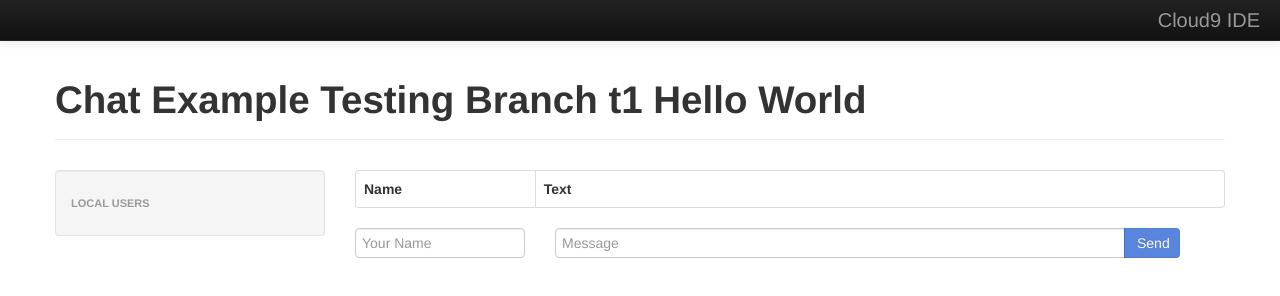
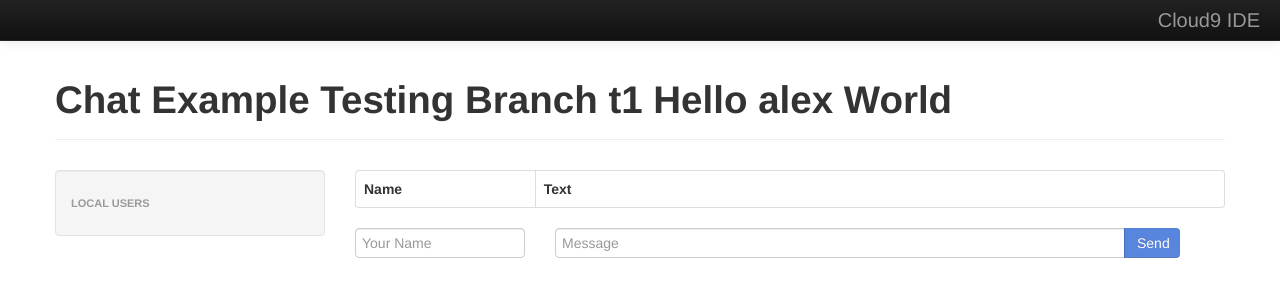
Before and after one commit to pbhatt17/nodetest, a website: page client/index.html in a window 1280 px wide. Drawn offline with nearby package versions, Linux system fonts and the light colour scheme; no server answers.

Commit message:
Update index.html

```diff
--- a/client/index.html
+++ b/client/index.html
@@ -55,7 +55,7 @@
         </div>
       </div>
       <div class="page-header">
-        <h1>Chat Example Testing Branch t1 Hello World</h1>
+        <h1>Chat Example Testing Branch t1 Hello alex World</h1>
       </div>
       <div class="row">
         <div class="span3">
```
